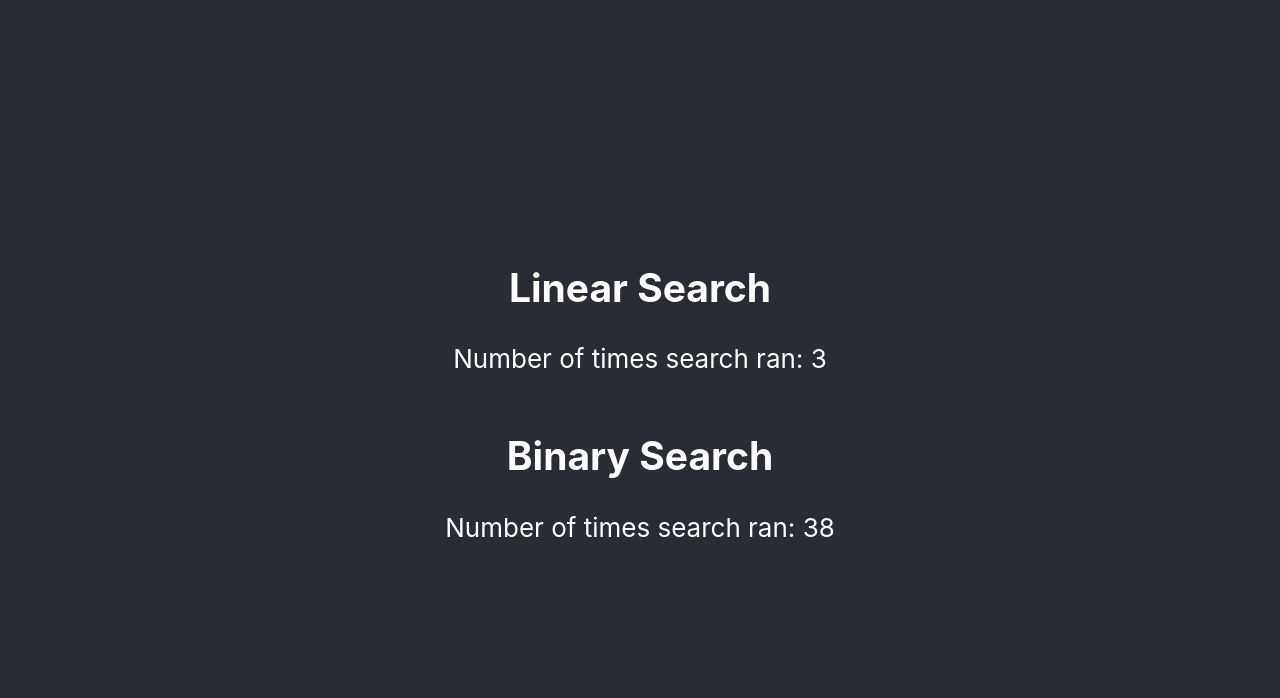
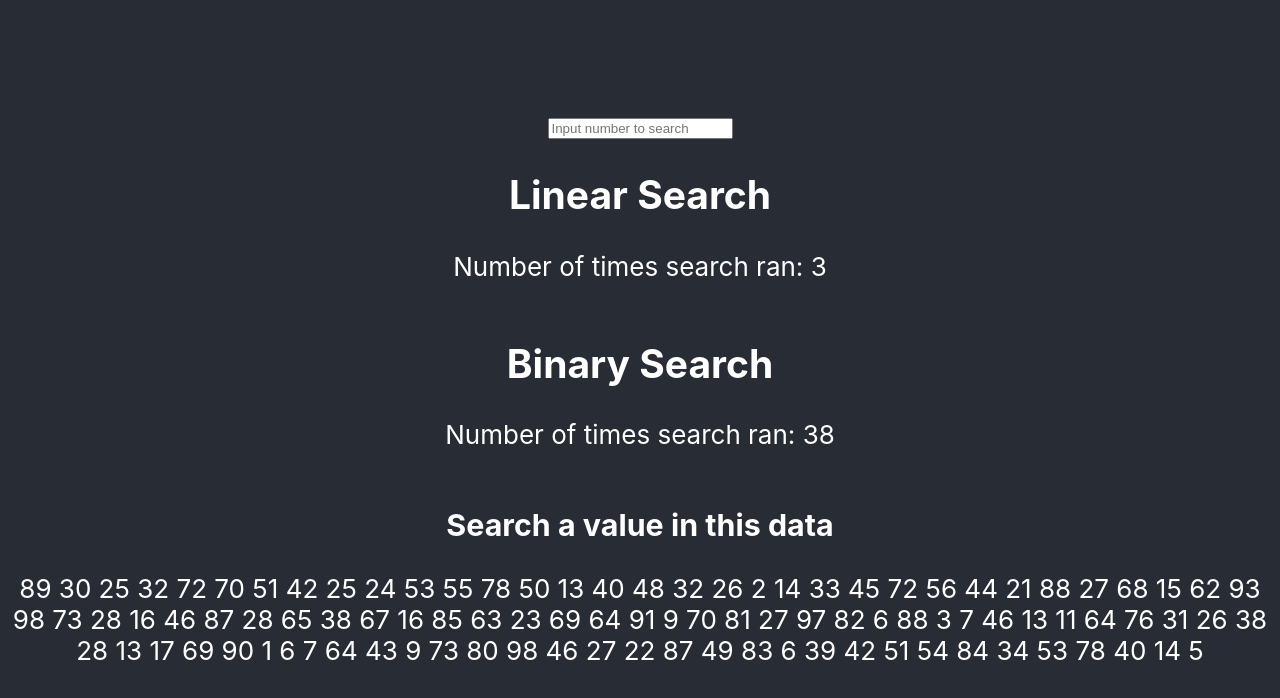
Before and after one commit to thinkful-ei-leopard/DSA-Searching-Ron-Christian, a React (Create React App) app: page / in a window 1280 px wide. Shown: the top 698 px of the page. Built offline with nearby package versions, Linux system fonts and the light colour scheme.

Commit message:
Inputbox done. Wiring up our App.js to our other ocmpnoents" git push "

```diff
--- a/src/App.js
+++ b/src/App.js
@@ -1,17 +1,34 @@
-import React from 'react';
+import React, {Component} from 'react';
 import './App.css';
 import LinearSearch from './LinearSearch';
 import BinarySearch from './BinarySearch';
+import Dataset from './Dataset';
+import InputBox from './InputBox';
 
-function App() {
+class App extends Component {
+
+  state = {
+    search: 0
+  }
+
+  updateSearch = (event) => {
+    this.setState({
+        search: event.target.value
+    })
+  }
+
+  render() {
     return (
         <div className="App">
           <header className="App-header">
-       <LinearSearch />
-       <BinarySearch />
+           <InputBox handleSearch={this.updateSearch}/>
+           <LinearSearch searchInput={this.state.search}/>
+           <BinarySearch searchInput={this.state.search}/>
+           <Dataset />
           </header>
         </div>
       );
   }
+}
 
 export default App;
--- /dev/null
+++ b/src/Dataset.js
@@ -0,0 +1,9 @@
+import React from 'react';
+
+export default function Dataset(props) {
+    return (<div>
+      <h3>Search a value in this data</h3>
+      <p>89 30 25 32 72 70 51 42 25 24 53 55 78 50 13 40 48 32 26 2 14 33 45 72 56 44 21 88 27 68 15 62 93 98 73 28 16 46 87 28 65 38 67 16 85 63 23 69 64 91 9 70 81 27 97 82 6 88 3 7 46 13 11 64 76 31 26 38 28 13 17 69 90 1 6 7 64 43 9 73 80 98 46 27 22 87 49 83 6 39 42 51 54 84 34 53 78 40 14 5</p>
+    </div>);
+
+};
--- /dev/null
+++ b/src/InputBox.js
@@ -0,0 +1,55 @@
+import React, { Component } from 'react'
+
+export default class InputBox extends Component {
+    constructor(props) {
+        super(props);
+        this.state = {}
+    }
+
+    // handleSearch = (event) => {
+    //     this.setState({
+    //         search: event.target.value
+    //     })
+    // }
+    render() {
+        return (
+            <div>
+                <input onChange = {this.handleSearch}
+                type='text'
+                placeholder='Input number to search'
+                id='number'
+                name='number'>
+                </input>
+            </div>
+
+        )
+    }
+}
+
+
+{/* <form className='CreateSpellPage__form' onSubmit={e => this.handleSubmit(e)}>
+            <h2>Create a New Spell</h2>
+            <div className='form-group'>
+              <label htmlFor='add-spell-name'>Spell Name </label>
+              <input
+                type='text'
+                className='CreateSpellPage__control'
+                // on submit, the name will what the server will get data keys name after
+                name='add-spell-name'
+                id='add-spell-name'
+                 // Each time the user types anything into input, we update the state. This allows real-time error messages (ie before submit)
+                onChange={e => this.updateSpell(e.target.value, 'name')}
+                required
+                />
+              {/* Conditional rendering depending on whether the user has changed the input or not */}
+            //   {this.state.name.touched && (<ValidationError message={nameError} />)}
+            // </div>
+
+
+//   updateSpell(value, keyName) { */}
+//     // Whenever the user types anything into the input, we update the state! each letter at a time!
+//     // When the user types ANYTHING we set the value of touched to "true" from "false" this way we know
+//     // when to correctly render our ValidationError
+//     let newState = { [keyName]: {value, touched: true}};
+//     this.setState(newState);
+//   }
```
Lines whose indentation alone changed are shown as unchanged.
